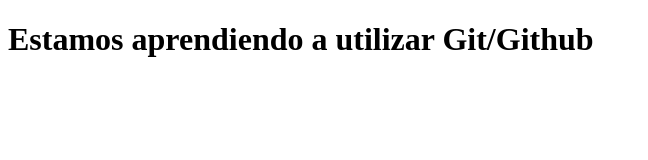
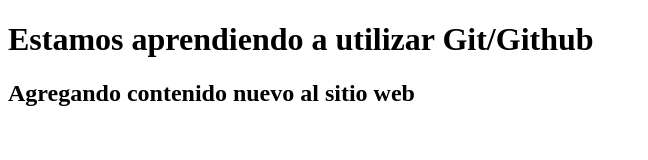
Before and after one commit to JavierContreras98/sitio-web, a plain HTML site: page index.html in a window 1280 px wide. Shown: the whole page, without its empty margins (0-648 px from the left). Drawn offline with Linux system fonts and the light colour scheme.

Commit message:
Se agrego contenido nuevo al sitio web h2

```diff
--- a/index.html
+++ b/index.html
@@ -8,5 +8,6 @@
 </head>
 <body>
     <h1>Estamos aprendiendo a utilizar Git/Github</h1>
+    <h2>Agregando contenido nuevo al sitio web</h2>
 </body>
 </html>
```
